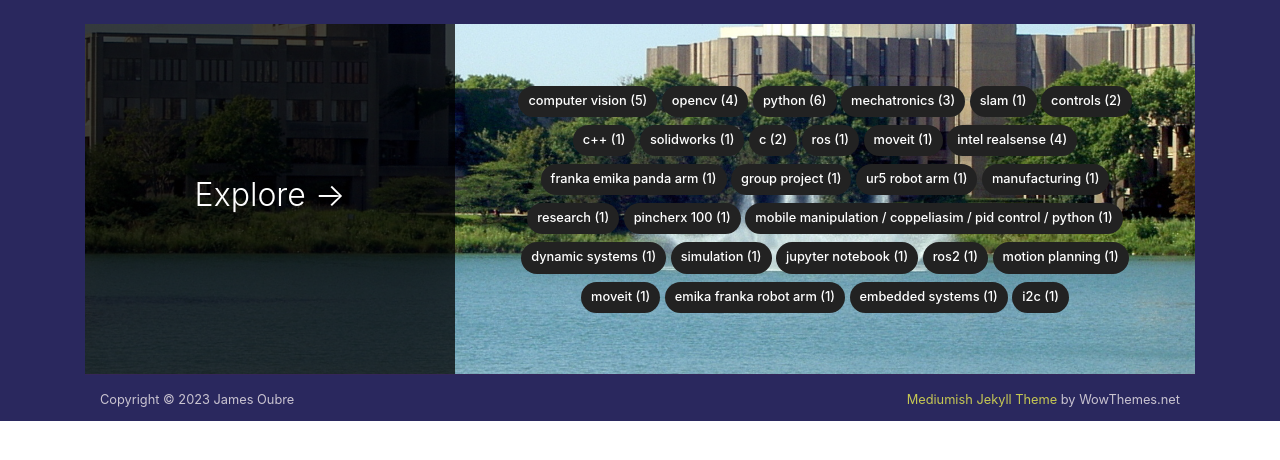
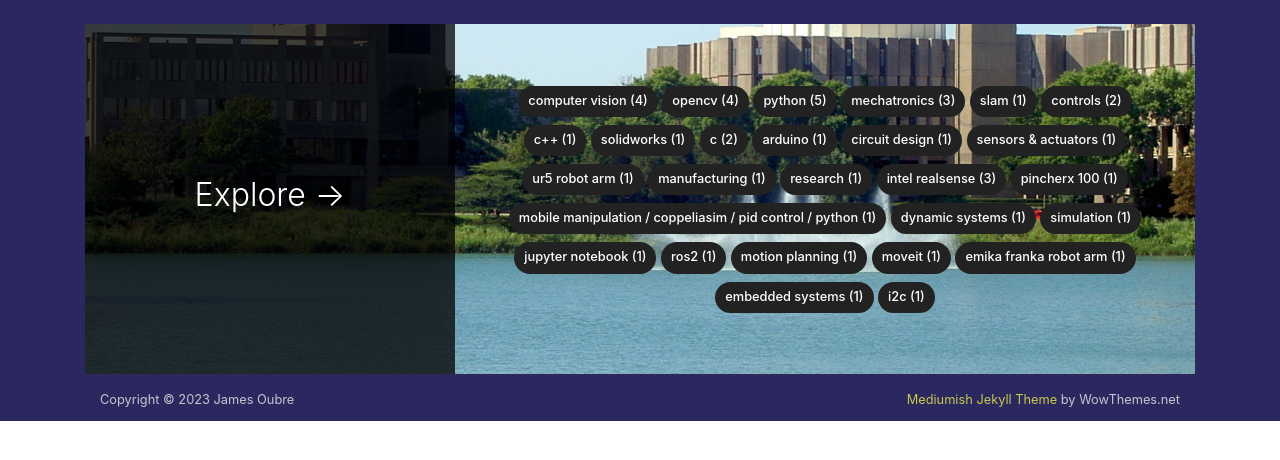
Before and after one commit to roy2909/roy2909.github.io, a Jekyll site: the page built from _posts/2022-05-22-icore.md, in a window 1280 px wide and 900 px high, scrolled down 4659 px, cut to the strip 417-877 px from the top of the window. Built offline with Jekyll 4.4.1, drawn with Linux system fonts in a browser that asks for light colours; nearby versions of some CDN libraries; comment, search, counter and statistics services are not loaded; some of the changed lines change nothing that is shown; some of the changed text lies outside the part shown.

Commit message:
Finished cocktail post and updated sanding name

```diff
--- a/_posts/2022-04-13-cocktail.md
+++ b/_posts/2022-04-13-cocktail.md
@@ -1,21 +1,41 @@
 ---
 layout: post
 title:  "Cocktail Maker"
-categories: [ ROS, MoveIt, Python, Computer Vision, Intel Realsense, Franka Emika Panda Arm, Group Project ]
+categories: [Arduino, Circuit Design, Sensors & Actuators]
 image: assets/images/ccocktail.gif
 featured: true
 hidden: true
 ---
-ROS / MoveIt / Python / Computer Vision / Intel Realsense / Franka Emika Panda Arm
+Arduino, Circuit Design, Sensors & Actuators
 
 <div align="center"><iframe width="424" height="754" src="https://www.youtube.com/embed/AqyQ7yTlyfM" title="cocktail maker" frameborder="0" allow="accelerometer; autoplay; clipboard-write; encrypted-media; gyroscope; picture-in-picture" allowfullscreen></iframe></div>
+
+## Overview
+As the final project for my Sensors and Actuators class at LSU, I designed an automated cocktail maker.
+Using three ultrasonic distance sensors offset at different heights, the system can detect three different
+heights of cups corresponding to a wine glass, pint glass, and a cocktail glass. I implemented logic
+on an Arduino to decide what kind of glass is present based off the sensor outputs. Once the type of
+cup is known, the Arduino turns on pumps connected to the corresponding cocktail ingredients. Originally,
+the system was supposed to dispense wine for the wine glass, beer for the pint, and a mixed drink for
+the cocktail glass. However, beer did not dispense properly from the pump and it mostly dispensed
+foam so I changed it to dispense a different mixed drink. I also did not actually have any wine when
+making the video so I used water.
+The logic used is shown in the pipeline below.
+
+<p align = "center"><img src = "https://user-images.githubusercontent.com/46512429/209448153-3b40e4dd-774a-401b-9d44-19efafc30134.png"  width="500"></p>
+<p align = "center">System Pipeline</p>
+
+## Electrical Design
+The electrical design is shown in the image below. The system is powered from a wall outlet to a 12
+V power supply. A 7 V voltage regulator is used to power the Arduino and the 12 volts powers a relay
+ module which, in turn, powers the pumps. To actually dispense the liquid, the Arduino sends a high
+ signal to the corresponding pin on the relay module to close the relay and turn on the pump.
 
 <p align = "center"><img src = "https://user-images.githubusercontent.com/46512429/209448159-8fa2b899-9e08-43c5-86b6-f411c93f6046.png"  width="800"></p>
 <p align = "center">Electrical Schematic</p>
 
-<p align = "center"><img src = "https://user-images.githubusercontent.com/46512429/209448153-3b40e4dd-774a-401b-9d44-19efafc30134.png"  width="500"></p>
-<p align = "center">System Pipeline</p>
 
 
 
-<div align="center"><h2> <a href="https://github.com/oubrejames/pen_challenge">View it on Github</a></h2></div>
+
+<!-- <div align="center"><h2> <a href="https://github.com/oubrejames/pen_challenge">View it on Github</a></h2></div> -->
--- a/_posts/2022-05-22-icore.md
+++ b/_posts/2022-05-22-icore.md
@@ -1,6 +1,6 @@
 ---
 layout: post
-title: 'Reasearch'
+title: 'Autonomous Sanding'
 categories: [Computer Vision, OpenCV, UR5 Robot Arm, Manufacturing, Research, Intel Realsense]
 image: assets/images/compressed_ur5.gif
 featured: True
```
Also changed, not shown: 17 other files.
